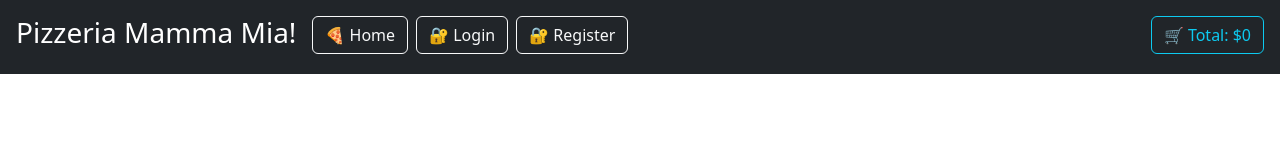
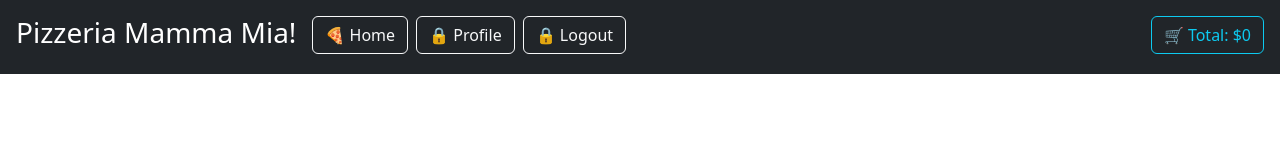
Before and after one commit to ValeEseve/PizzeriaMammaMia, a React (Vite) app: page /cart in a window 1280 px wide. Shown: the top 160 px of the page. Built offline with nearby package versions, Linux system fonts and the light colour scheme; no server answers.

Commit message:
UserContext.jsx y otras cositas agregadas

```diff
--- a/src/App.jsx
+++ b/src/App.jsx
@@ -1,4 +1,4 @@
-import { Route, Routes } from 'react-router-dom'
+import { Navigate, Route, Routes } from 'react-router-dom'
 import './App.css'
 import CartPage from './pages/CartPage'
 import Footer from './components/Footer'
@@ -9,16 +9,20 @@ import LoginPage from './pages/LoginPage'
 import RegisterPage from './pages/RegisterPage'
 import ProfilePage from './pages/ProfilePage'
 import NotFoundPage from './pages/NotFoundPage'
+import { useContext } from 'react'
+import { UserContext } from './context/UserContext'
 
 function App() {
+  const {token, setToken} = useContext(UserContext)
+
   return (
     <>
       <Navbar />
       <Routes>
         <Route path='/' element={<HomePage />} />
-        <Route path='/login' element={<LoginPage />} />
-        <Route path='/register' element={<RegisterPage />} />
-        <Route path='/profile' element={<ProfilePage />} />
+        <Route path='/login' element={token ? <Navigate to={"/"}/> : <LoginPage />} />
+        <Route path='/register' element={token ? <Navigate to={"/"}/> : <RegisterPage />} />
+        <Route path='/profile' element={token ? <ProfilePage /> : <Navigate to={"/login"}/>} />
         <Route path='/cart' element={<CartPage />} />
         <Route path='/pizza/:id' element={<PizzaPage />} />
         <Route path='/404' element={<NotFoundPage />} />
--- a/src/components/Navbar.jsx
+++ b/src/components/Navbar.jsx
@@ -1,19 +1,21 @@
 import { useContext } from "react"
 import { Link } from "react-router-dom"
 import { CartContext } from "../context/CartContext"
+import { UserContext } from "../context/UserContext"
 
 const Navbar = () => {
   const { total } = useContext(CartContext)
 
-  const token = false
+  const {token, logout} = useContext(UserContext)
+
   return (
     <nav className="text-bg-dark p-3 d-flex justify-content-between fixed-top">
       <section className="nav-left d-flex gap-3">
         <h3>Pizzeria Mamma Mia!</h3>
         <article className="nav-btns d-flex gap-2">
           <Link to={"/"}> <button className="btn btn-dark btn-outline-light">🍕 Home</button></Link>
-          <Link to={"/login"}> <button className="btn btn-dark btn-outline-light"> {token ? "🔒 Profile" : "🔐 Login"}</button></Link>
-          <Link to={"/register"}><button className="btn btn-dark btn-outline-light">{token ? "🔒 Logout" : "🔐 Register"}</button></Link>
+          <Link to={token ? "/profile" : "/login"}> <button className="btn btn-dark btn-outline-light"> {token ? "🔒 Profile" : "🔐 Login"}</button></Link>
+          <Link to={token ? "/" : "/register"}><button className="btn btn-dark btn-outline-light" onClick={token ? logout : null}>{token ? "🔒 Logout" : "🔐 Register"}</button></Link>
         </article>
       </section>
       <Link to={"/cart"}> <button className="btn btn-dark btn-outline-info">🛒 Total: ${total.toLocaleString("es-CL")}</button></Link>
--- /dev/null
+++ b/src/context/UserContext.jsx
@@ -0,0 +1,20 @@
+import { createContext, useState } from "react";
+
+
+export const UserContext = createContext()
+
+const UserProvider = ({children}) => {
+    const [token, setToken] = useState(true)
+
+    const logout = () => {
+        setToken(false)
+    }
+
+    return(
+        <UserContext.Provider value={{token, setToken, logout}}>
+            {children}
+        </UserContext.Provider>
+    )
+}
+
+export default UserProvider
--- a/src/main.jsx
+++ b/src/main.jsx
@@ -5,14 +5,17 @@ import App from './App.jsx'
 import { BrowserRouter } from 'react-router-dom'
 import PizzasProvider from './context/PizzasContext.jsx'
 import CartProvider from './context/CartContext.jsx'
+import UserProvider from './context/UserContext.jsx'
 
 createRoot(document.getElementById('root')).render(
   <StrictMode>
     <PizzasProvider>
       <CartProvider>
-        <BrowserRouter>
-          <App />
-        </BrowserRouter>
+        <UserProvider>
+          <BrowserRouter>
+            <App />
+          </BrowserRouter>
+        </UserProvider>
       </CartProvider>
     </PizzasProvider>
   </StrictMode>,
--- a/src/pages/CartPage.jsx
+++ b/src/pages/CartPage.jsx
@@ -1,9 +1,11 @@
 import { useContext } from "react";
 import { CartContext } from "../context/CartContext";
 import CartItem from "../components/CartItem"
+import { UserContext } from "../context/UserContext";
 
 const Cart = () => {
     const { cart, addPizza, removePizza } = useContext(CartContext)
+    const {token} = useContext(UserContext)
 
     return (
         <div className="container d-flex justify-content-center align-items-center min-vh-100">
```
